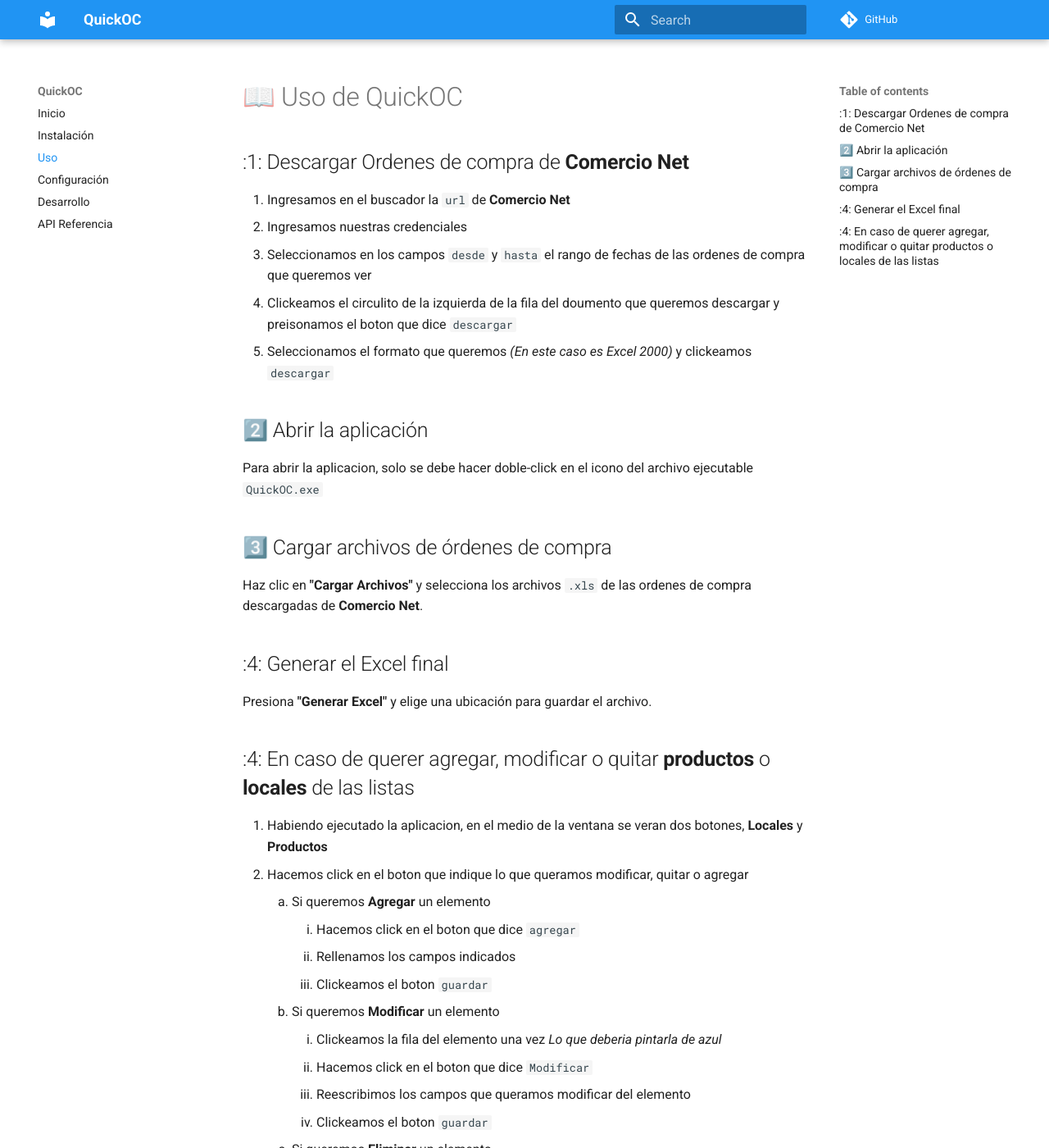
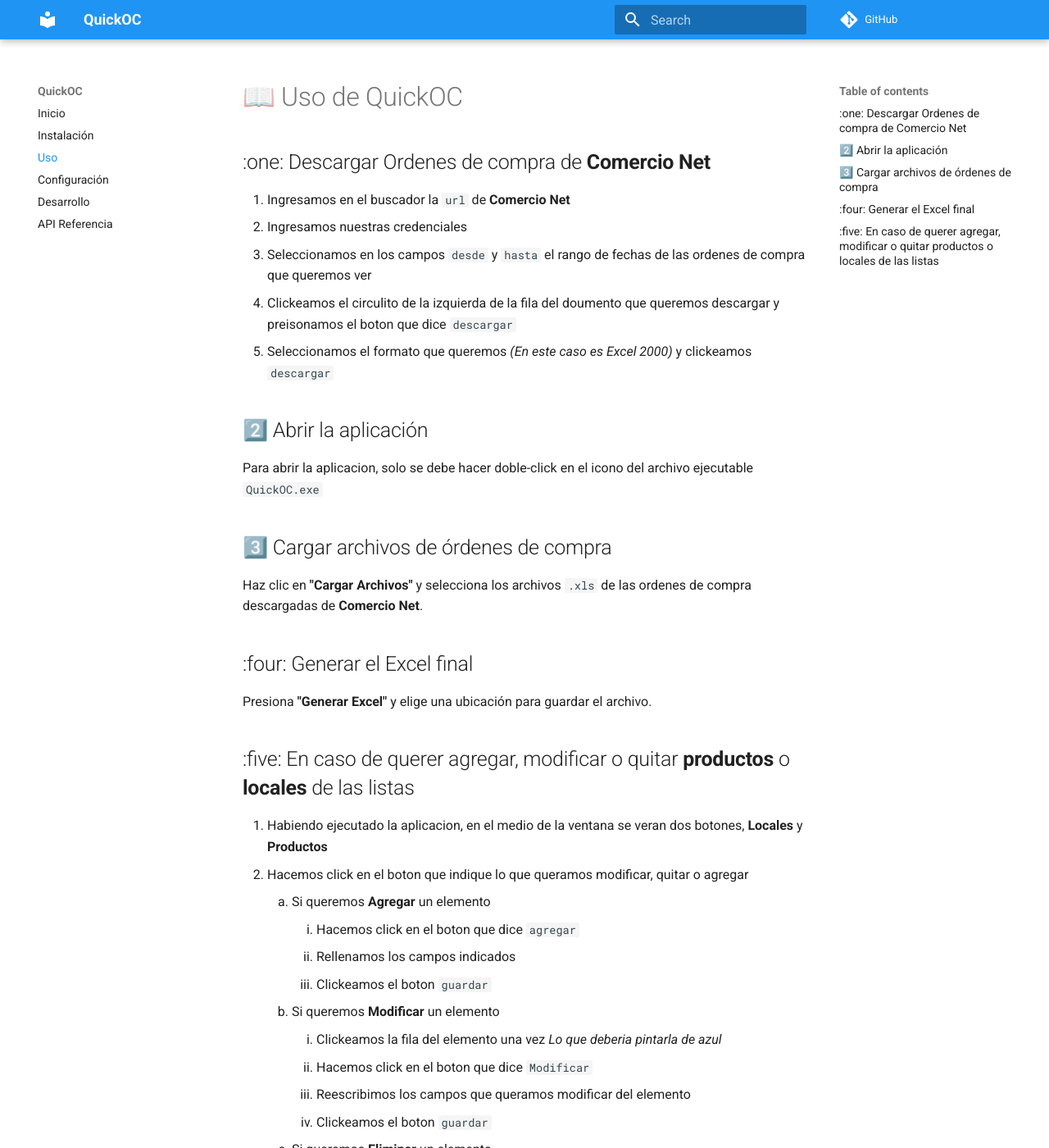
Before and after one commit to Mafriones/QuickOC, an MkDocs documentation site: the page built from docs/usage.md, in a window 1280 px wide and 1400 px high. Shown: the whole window at 82% size. Built offline with MkDocs 1.6.1 and Material for MkDocs 9.7.7, drawn with Linux system fonts in a browser that asks for light colours; comment, search, counter and statistics services are not loaded; some of the changed lines change nothing that is shown.

Commit message:
simbolo actualizado de usage.md

````diff
--- a/docs/usage.md
+++ b/docs/usage.md
@@ -1,6 +1,6 @@
 # 📖 Uso de QuickOC
 
-## :1: Descargar Ordenes de compra de **Comercio Net**
+## :one: Descargar Ordenes de compra de **Comercio Net**
 1. Ingresamos en el buscador la ```url``` de **Comercio Net**
 2. Ingresamos nuestras credenciales
 3. Seleccionamos en los campos `desde` y `hasta` el rango de fechas de las ordenes de compra que queremos ver
@@ -13,10 +13,10 @@
 ## 3️⃣ Cargar archivos de órdenes de compra
 Haz clic en **"Cargar Archivos"** y selecciona los archivos `.xls` de las ordenes de compra descargadas de **Comercio Net**.
 
-## :4: Generar el Excel final
+## :four: Generar el Excel final
 Presiona **"Generar Excel"** y elige una ubicación para guardar el archivo.
 
-## :4: En caso de querer agregar, modificar o quitar **productos** o **locales** de las listas
+## :five: En caso de querer agregar, modificar o quitar **productos** o **locales** de las listas
 1. Habiendo ejecutado la aplicacion, en el medio de la ventana se veran dos botones, **Locales** y **Productos**
 2. Hacemos click en el boton que indique lo que queramos modificar, quitar o agregar
     1. Si queremos **Agregar** un elemento
````
